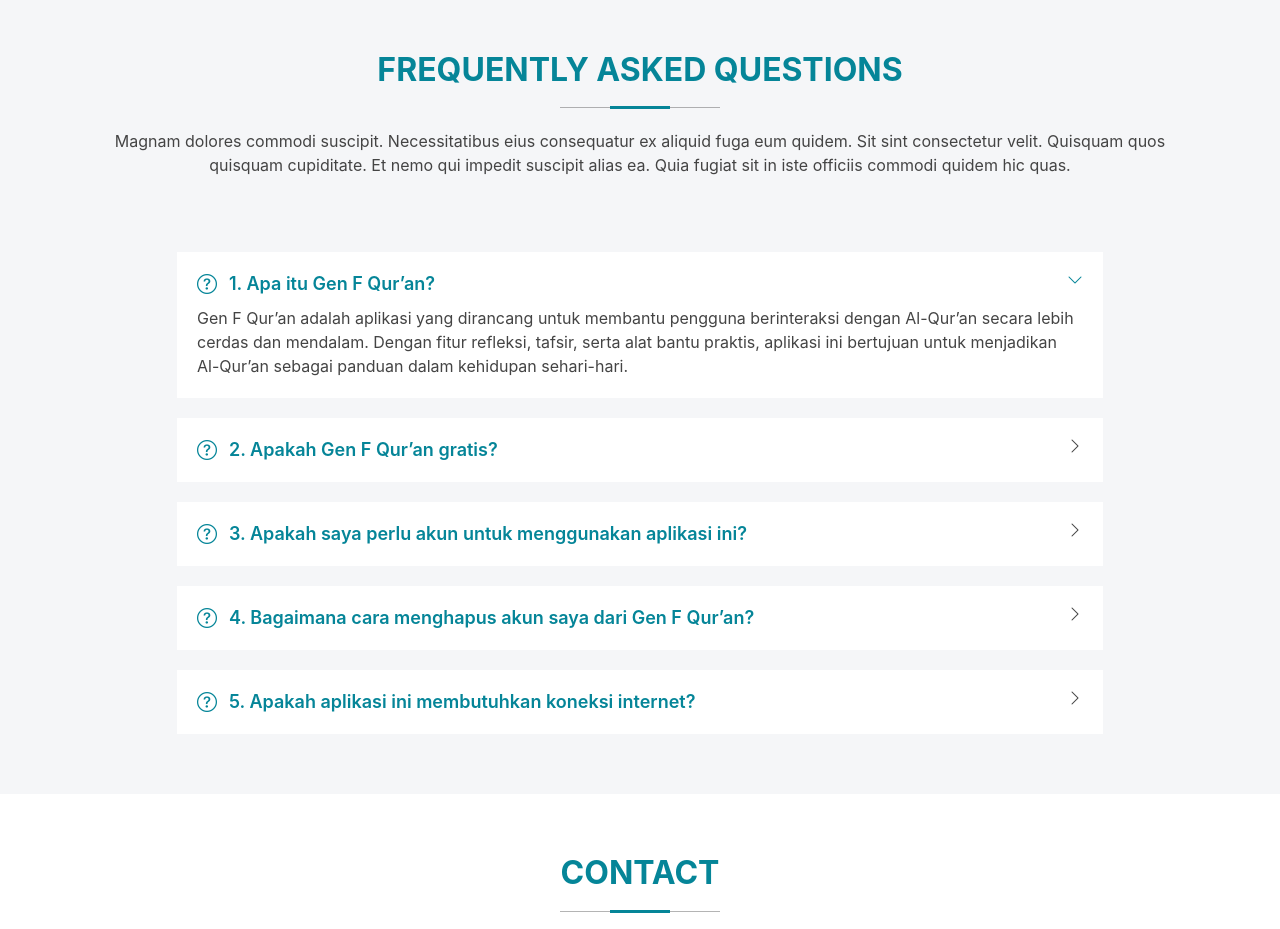
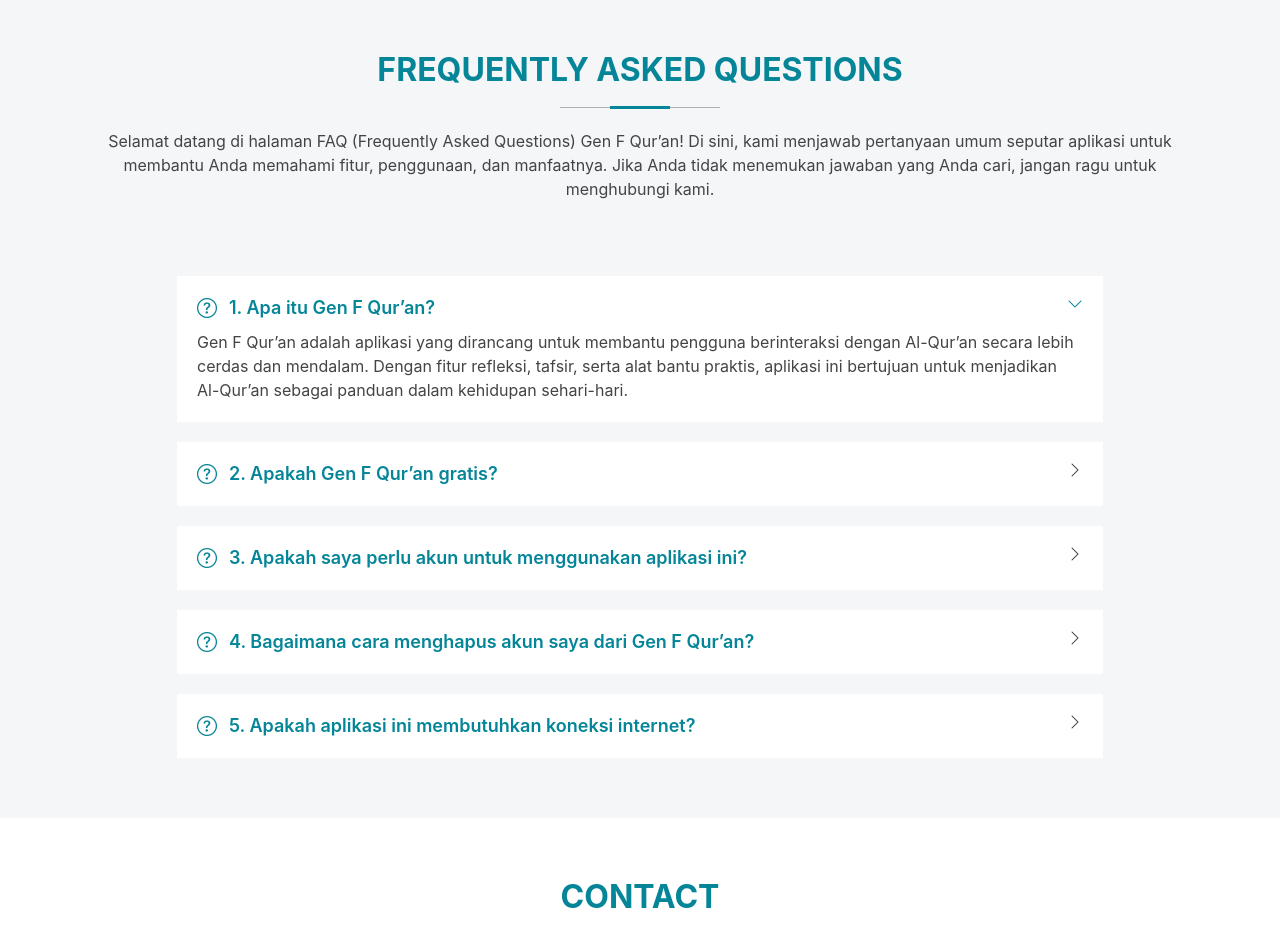
Before and after one commit to hatomerpati/gen_f, a plain HTML site: page index.html in a window 1280 px wide. Shown: the part 4240-5169 px from the top of the page. Drawn offline with Linux system fonts and the light colour scheme.

Commit message:
Update index.html

```diff
--- a/index.html
+++ b/index.html
@@ -553,10 +553,11 @@
         <div class="container section-title" data-aos="fade-up">
           <h2>Frequently Asked Questions</h2>
           <p>
-            Magnam dolores commodi suscipit. Necessitatibus eius consequatur ex
-            aliquid fuga eum quidem. Sit sint consectetur velit. Quisquam quos
-            quisquam cupiditate. Et nemo qui impedit suscipit alias ea. Quia
-            fugiat sit in iste officiis commodi quidem hic quas.
+            Selamat datang di halaman FAQ (Frequently Asked Questions) Gen F
+            Qur’an! Di sini, kami menjawab pertanyaan umum seputar aplikasi
+            untuk membantu Anda memahami fitur, penggunaan, dan manfaatnya. Jika
+            Anda tidak menemukan jawaban yang Anda cari, jangan ragu untuk
+            menghubungi kami.
           </p>
         </div>
         <!-- End Section Title -->
```
